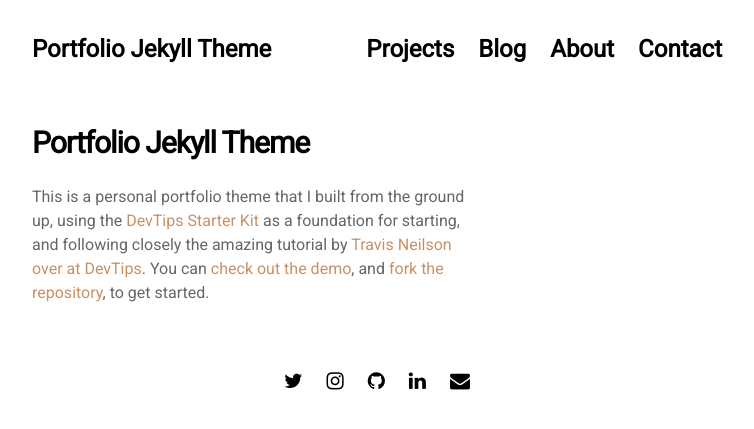
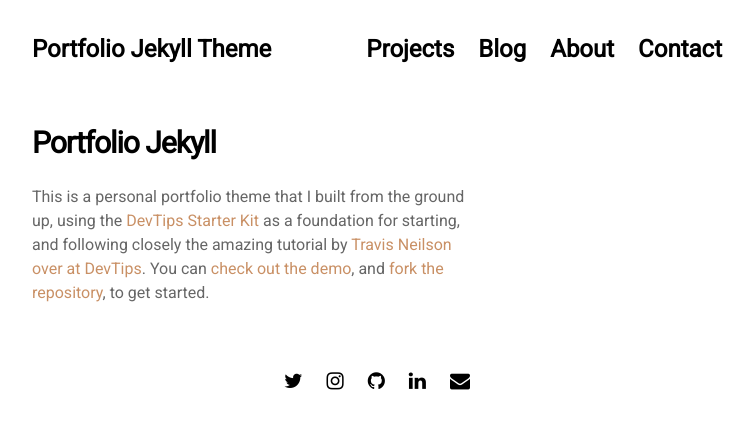
Before and after one commit to BOMS2/blankstudio, a Jekyll site: the page built from pages/about.md, in a window 1280 px wide. Shown: the top 429 px of the page, without its empty margins (263-1017 px from the left). Built offline with Jekyll 4.4.1, drawn with Linux system fonts in a browser that asks for light colours; nearby versions of some CDN libraries.

Commit message:
Update about.md

```diff
--- a/pages/about.md
+++ b/pages/about.md
@@ -4,6 +4,6 @@ title: About
 permalink: /about
 ---
 
-# Portfolio Jekyll Theme
+# Portfolio Jekyll
 
 This is a personal portfolio theme that I built from the ground up, using the [DevTips Starter Kit](http://devtipsstarterkit.com/) as a foundation for starting, and following closely the amazing tutorial by [Travis Neilson over at DevTips](https://www.youtube.com/watch?v=T6jKLsxbFg4&list=PL0CB3OvPhDA_STygmp3sDenx3UpdOMk7P). You can [check out the demo](lenpaul.github.io/portfolio-jekyll-theme/), and [fork the repository](https://github.com/LeNPaul/portfolio-jekyll-theme/fork), to get started.
```
